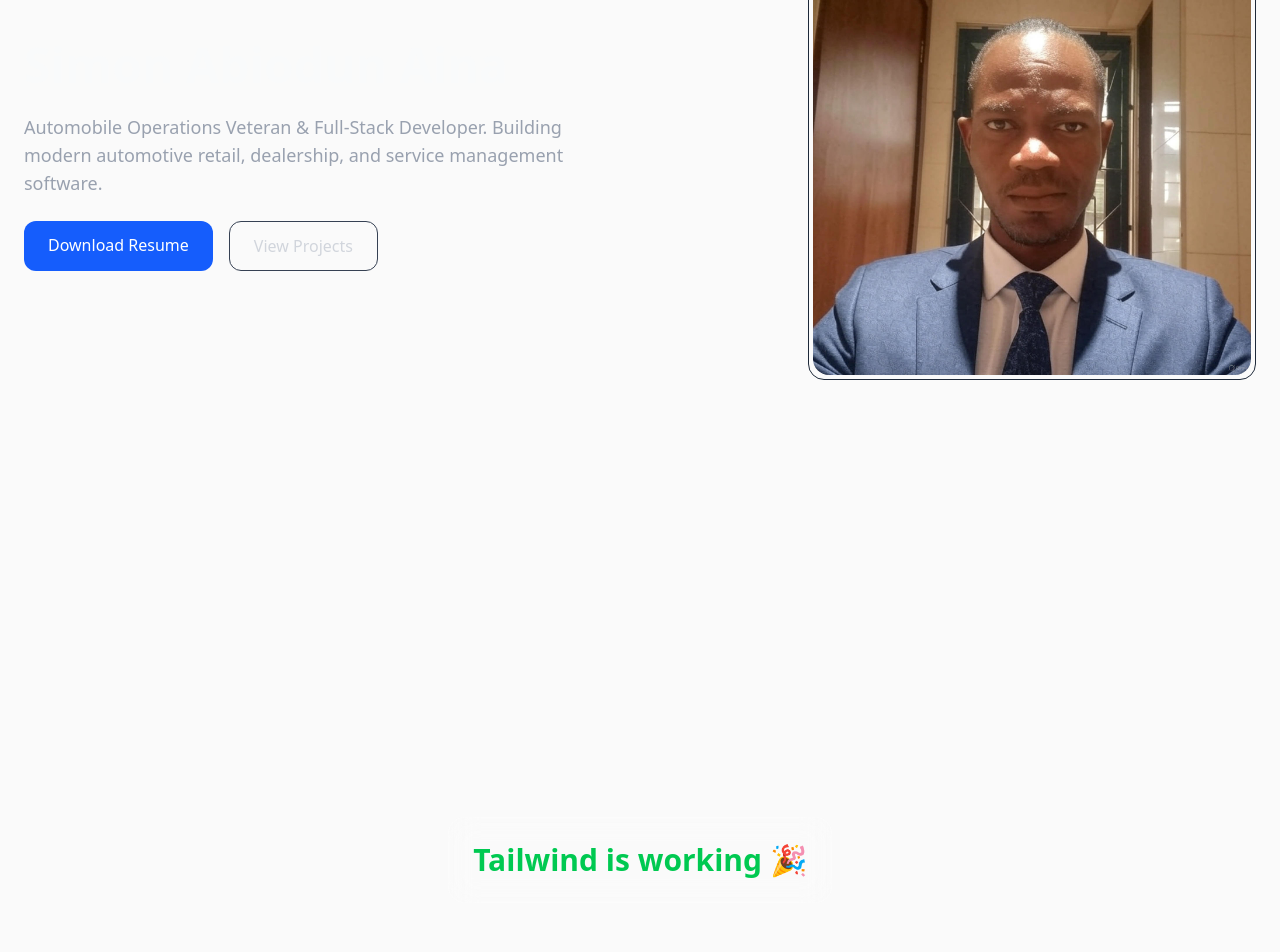
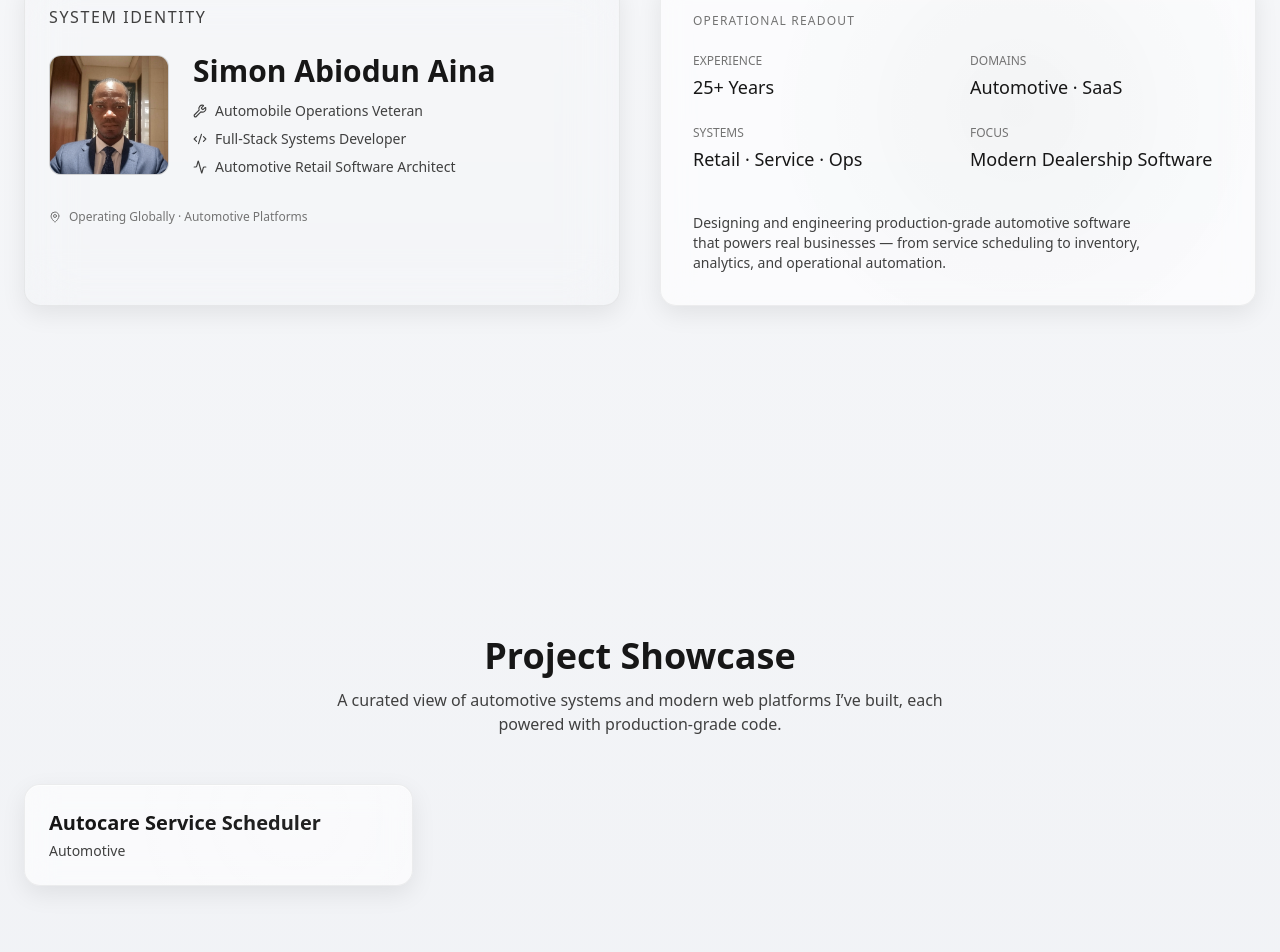
Before and after one commit to Ojfirst/simon-portfolio, a Next.js app: page / in a window 1280 px wide. Shown: the part 260-1212 px from the top of the page. Built offline with nearby package versions, Linux system fonts and the light colour scheme.

Commit message:
Fix toggle mismatch in UI

```diff
--- a/package.json
+++ b/package.json
@@ -11,6 +11,7 @@
   "dependencies": {
     "lucide-react": "^0.562.0",
     "next": "16.1.1",
+    "next-themes": "^0.4.6",
     "react": "19.2.3",
     "react-dom": "19.2.3"
   },
--- a/src/app/globals.css
+++ b/src/app/globals.css
@@ -15,16 +15,49 @@ html {
 }
 
 body {
-  @apply bg-neutral-50 text-neutral-900 dark:bg-neutral-950 dark:text-neutral-100 antialiased;
+  background: linear-gradient(180deg,
+      #f6f7f9 0%,
+      #eef0f4 100%);
 }
 
+.dark body {
+  background: #121212;
+}
+
+
 @layer components {
+
+  /* Light mode glass */
   .glass {
-    background: var(--glass-bg);
-    border: 1px solid var(--glass-border);
-    backdrop-filter: blur(14px);
-    -webkit-backdrop-filter: blur(14px);
+    background-color: rgba(255, 255, 255, 0.6);
+    backdrop-filter: blur(14px) saturate(140%);
+    -webkit-backdrop-filter: blur(14px) saturate(140%);
+    border: 1px solid rgba(0, 0, 0, 0.06);
+    box-shadow:
+      0 8px 24px rgba(0, 0, 0, 0.08),
+      inset 0 1px 0 rgba(255, 255, 255, 0.65);
   }
+
+  /* Dark mode glass */
+  .dark .glass {
+    background-color: rgba(20, 20, 20, 0.55);
+    backdrop-filter: blur(16px) saturate(120%);
+    border: 1px solid rgba(255, 255, 255, 0.12);
+    box-shadow:
+      0 14px 36px rgba(0, 0, 0, 0.6);
+  }
+
+  .glass h1,
+  .glass h2 {
+    color: #111827;
+  }
+
+  .dark .glass h1,
+  .dark .glass h2 {
+    color: #333;
+  }
+
+
 
   .glass-hover {
     transition: transform 0.3s ease, box-shadow 0.3s ease;
--- a/src/app/layout.tsx
+++ b/src/app/layout.tsx
@@ -1,5 +1,6 @@
 import "./globals.css"
 import type { Metadata } from "next"
+import { ThemeProvider } from "next-themes"
 import { seo } from "@/lib/seo"
 import { Header } from "@/components/layout/header"
 
@@ -53,8 +54,10 @@ export default function RootLayout({
   return (
     <html lang="en" suppressHydrationWarning>
       <body className="bg-gray-950 text-gray-100">
-        <Header />
-        <main className="pt-28">{children}</main>
+        <ThemeProvider attribute="class" defaultTheme='system' enableSystem={false}>
+          <Header />
+          <main className="pt-28">{children}</main>
+        </ThemeProvider>
       </body>
     </html>
   )
--- a/src/app/page.tsx
+++ b/src/app/page.tsx
@@ -1,10 +1,12 @@
-import Hero from '@/components/hero/hero'
+import { OperationsHero } from '@/components/hero/hero'
+import { ProjectsConsole } from '@/components/projects/projects-section'
 
 
 export default function Home() {
   return (
     <>
-      <Hero />
+      <OperationsHero />
+      <ProjectsConsole />
       <main className="min-h-screen flex items-center justify-center">
         <div className="glass glass-hover rounded-2xl p-6">
 
--- a/src/components/hero/hero.tsx
+++ b/src/components/hero/hero.tsx
@@ -1,57 +1,118 @@
 "use client"
 
 import Image from "next/image"
-import heroPhoto from "../../../public/images/simon-profile.jpg";
+import heroImage from "../../../public/images/simon-profile.jpg"
+import { Activity, Wrench, Code2, MapPin } from "lucide-react"
+import { useTheme } from "next-themes"
 
-const Hero = () => {
+const OperationsHero = () => {
+  const { theme } = useTheme()
 
+  const lightTextColor = theme === "light" ? "text-black" : "glass";
+  const lightSubTextColor = theme === "light" ? "text-[#555]" : "text-neutral-300";
 
   return (
-    <section
-      id="about"
-      className="relative flex flex-col-reverse lg:flex-row items-center justify-between gap-8 max-w-7xl mx-auto px-6 py-20"
-    >
-      {/* Left Content */}
-      <div className="flex-1 space-y-6">
-        <h1 className="text-4xl lg:text-5xl font-bold text-gray-50">
-          Simon Abiodun Aina
-        </h1>
-        <p className="text-lg text-gray-400 max-w-xl">
-          Automobile Operations Veteran & Full-Stack Developer. Building modern
-          automotive retail, dealership, and service management software.
-        </p>
+    <section className="relative min-h-[90vh] pt-32">
+      <div className="max-w-7xl mx-auto px-6 grid grid-cols-1 lg:grid-cols-2 gap-10">
 
-        <div className="flex gap-4">
-          <a
-            href="/SimonAina_Resume.pdf"
-            download
-            className="px-6 py-3 rounded-xl bg-blue-600 hover:bg-blue-700 transition text-white font-medium glass-hover"
-          >
-            Download Resume
-          </a>
+        {/* LEFT — IDENTITY CORE */}
+        <div className="glass rounded-2xl bg-white/5 backdrop-blur-xl  p-6 space-y-6">
 
-          <a
-            href="#projects"
-            className="px-6 py-3 rounded-xl border border-gray-700 text-gray-300 hover:text-white hover:bg-gray-800 transition font-medium glass-hover"
-          >
-            View Projects
-          </a>
+          <div className={`${lightTextColor}text-sm text-neutral-700 dark:text-neutral-300 tracking-widest`}>
+            SYSTEM IDENTITY
+          </div>
+
+          <div className="grid grid-cols-[120px_1fr] gap-6 items-center">
+            {/* Operator Image */}
+            <div className="relative rounded-xl border border-black/10 dark:border-white/10 bg-black/5 dark:bg-white/5 overflow-hidden">
+              <Image
+                src={heroImage}
+                alt="Simon Abiodun Aina – Automotive Operations and Software Systems Architect"
+                width={300}
+                height={360}
+                priority
+                className="object-cover grayscale-[15%]"
+              />
+              <div className="absolute inset-0 ring-1 ring-black/10 dark:ring-white/10 pointer-events-none" />
+            </div>
+
+            {/* Identity Text */}
+            <div className="space-y-3">
+              <h1 className="text-3xl font-semibold text-neutral-900 dark:text-white">
+                Simon Abiodun Aina
+              </h1>
+
+              <div className="space-y-2 text-sm text-neutral-700 dark:text-neutral-300">
+                <div className="flex items-center gap-2">
+                  <Wrench size={14} />
+                  Automobile Operations Veteran
+                </div>
+                <div className="flex items-center gap-2">
+                  <Code2 size={14} />
+                  Full-Stack Systems Developer
+                </div>
+                <div className="flex items-center gap-2">
+                  <Activity size={14} />
+                  Automotive Retail Software Architect
+                </div>
+              </div>
+            </div>
+          </div>
+
+          <div className="flex items-center gap-2 text-xs text-neutral-500 dark:text-neutral-400 pt-2">
+            <MapPin size={12} />
+            Operating Globally · Automotive Platforms
+          </div>
         </div>
-      </div>
 
-      {/* Right Image */}
-      <div className="flex-1 relative w-full max-w-sm lg:max-w-md">
-        <div className="rounded-2xl overflow-hidden border border-gray-800 glass p-1">
-          <Image
-            src={heroPhoto}
-            alt="Simon Abiodun Aina"
-            className="rounded-2xl"
-            priority
-          />
+        {/* RIGHT — OPERATIONAL READOUT */}
+        <div className="glass rounded-2xl p-8 relative overflow-hidden">
+
+          {/* subtle holographic layer */}
+          <div className="absolute inset-0 bg-[radial-gradient(circle_at_60%_40%,rgba(0,0,0,0.03),transparent_65%)] dark:bg-[radial-gradient(circle_at_60%_40%,rgba(255,255,255,0.05),transparent_65%)] pointer-events-none" />
+
+          <div className="relative space-y-6">
+            <div className="text-xs tracking-widest text-neutral-500 dark:text-neutral-400">
+              OPERATIONAL READOUT
+            </div>
+
+            <div className="grid grid-cols-2 gap-6">
+              <Readout label="Experience" value="25+ Years" />
+              <Readout label="Domains" value="Automotive · SaaS" />
+              <Readout label="Systems" value="Retail · Service · Ops" />
+              <Readout label="Focus" value="Modern Dealership Software" />
+            </div>
+
+            <p className="pt-4 text-sm text-neutral-700 dark:text-neutral-300 max-w-md">
+              Designing and engineering production-grade automotive software
+              that powers real businesses — from service scheduling to inventory,
+              analytics, and operational automation.
+            </p>
+          </div>
         </div>
+
       </div>
     </section>
   )
 }
 
-export default Hero;
+function Readout({
+  label,
+  value,
+}: {
+  label: string
+  value: string
+}) {
+  return (
+    <div className="space-y-1">
+      <div className="text-xs text-neutral-500 dark:text-neutral-400 uppercase">
+        {label}
+      </div>
+      <div className="text-lg font-medium text-neutral-900 dark:text-white">
+        {value}
+      </div>
+    </div>
+  )
+}
+
+export { OperationsHero }
--- a/src/components/projects/project.data.ts
+++ b/src/components/projects/project.data.ts
@@ -0,0 +1,29 @@
+// src/components/projects/projects.data.ts
+export type Project = {
+	id: string;
+	name: string;
+	category: 'Automotive' | 'Platform' | 'System';
+	summary: string;
+	highlights: string[];
+	stack: string[];
+	liveUrl?: string;
+	githubUrl?: string;
+};
+
+export const projects: Project[] = [
+	{
+		id: 'autocare',
+		name: 'Autocare Service Scheduler',
+		category: 'Automotive',
+		summary:
+			'Enterprise-grade service scheduling and operations platform for automotive dealerships.',
+		highlights: [
+			'Role-based access control',
+			'Automated service approvals',
+			'Real-time appointment orchestration',
+		],
+		stack: ['Next.js', 'Prisma', 'PostgreSQL', 'Tailwind'],
+		liveUrl: '#',
+		githubUrl: '#',
+	},
+];
--- a/src/components/projects/projects-section.tsx
+++ b/src/components/projects/projects-section.tsx
@@ -0,0 +1,121 @@
+"use client"
+
+import { useState } from "react"
+import { projects, Project } from "@/components/projects/project.data"
+import { ExternalLink, Github, X } from "lucide-react"
+
+export function ProjectsConsole() {
+  const [selected, setSelected] = useState<Project | null>(null)
+
+  return (
+    <section
+      id="projects"
+      className="max-w-7xl mx-auto px-6 py-16 space-y-12"
+    >
+      {/* Section Header */}
+      <header className="text-center space-y-3">
+        <h2 className="text-4xl font-bold text-neutral-900 dark:text-white">
+          Project Showcase
+        </h2>
+        <p className="text-neutral-700 dark:text-neutral-300 max-w-2xl mx-auto">
+          A curated view of automotive systems and modern web platforms I’ve built, each powered with production-grade code.
+        </p>
+      </header>
+
+      {/* Projects Grid */}
+      <div className="grid grid-cols-1 md:grid-cols-2 lg:grid-cols-3 gap-8">
+        {projects.map((project) => (
+          <button
+            key={project.id}
+            onClick={() => setSelected(project)}
+            className="relative glass rounded-2xl p-6 text-left transition transform hover:scale-[1.03] hover:shadow-lg focus:outline-none"
+          >
+            {/* Project Name */}
+            <h3 className="text-xl font-semibold text-neutral-900 dark:text-white">
+              {project.name}
+            </h3>
+
+            {/* Category */}
+            <p className="text-sm text-neutral-700 dark:text-neutral-300 mt-1">
+              {project.category}
+            </p>
+
+            {/* Subtle holographic accent */}
+            <div className="absolute inset-0 pointer-events-none bg-[radial-gradient(circle_at_70%_30%,rgba(255,255,255,0.05),transparent_60%)] rounded-2xl" />
+          </button>
+        ))}
+      </div>
+
+      {/* Project Modal */}
+      {selected && (
+        <div className="fixed inset-0 z-50 flex items-center justify-center p-6 bg-black/60">
+          <div className="relative glass max-w-3xl w-full rounded-2xl p-8 overflow-y-auto max-h-[90vh]">
+            {/* Close Button */}
+            <button
+              onClick={() => setSelected(null)}
+              className="absolute top-4 right-4 p-2 text-neutral-500 hover:text-white"
+            >
+              <X size={20} />
+            </button>
+
+            {/* Project Details */}
+            <h3 className="text-2xl font-bold text-neutral-900 dark:text-white mb-4">
+              {selected.name}
+            </h3>
+            <p className="text-neutral-700 dark:text-neutral-300 mb-4">
+              {selected.summary}
+            </p>
+
+            {/* Highlights */}
+            <ul className="mb-4 space-y-2">
+              {selected.highlights.map((item) => (
+                <li
+                  key={item}
+                  className="text-neutral-800 dark:text-neutral-200 text-sm before:content-['▸'] before:mr-2 before:text-neutral-500"
+                >
+                  {item}
+                </li>
+              ))}
+            </ul>
+
+            {/* Tech Stack */}
+            <div className="flex flex-wrap gap-2 mb-6">
+              {selected.stack.map((tech) => (
+                <span
+                  key={tech}
+                  className="text-xs px-3 py-1 rounded-full border border-neutral-700 text-neutral-800 dark:text-neutral-200"
+                >
+                  {tech}
+                </span>
+              ))}
+            </div>
+
+            {/* Links */}
+            <div className="flex gap-4">
+              {selected.liveUrl && (
+                <a
+                  href={selected.liveUrl}
+                  target="_blank"
+                  className="flex items-center gap-2 px-5 py-3 rounded-xl bg-neutral-900 dark:bg-neutral-800 border border-neutral-700 hover:bg-neutral-800 dark:hover:bg-neutral-700 transition text-white"
+                >
+                  <ExternalLink size={18} />
+                  Live Demo
+                </a>
+              )}
+              {selected.githubUrl && (
+                <a
+                  href={selected.githubUrl}
+                  target="_blank"
+                  className="flex items-center gap-2 px-5 py-3 rounded-xl border border-neutral-700 hover:bg-neutral-100 dark:hover:bg-neutral-900 transition text-neutral-900 dark:text-white"
+                >
+                  <Github size={18} />
+                  Source Code
+                </a>
+              )}
+            </div>
+          </div>
+        </div>
+      )}
+    </section>
+  )
+}
--- a/src/components/ui/theme-toggle.tsx
+++ b/src/components/ui/theme-toggle.tsx
@@ -1,25 +1,26 @@
 "use client"
 
-import { useEffect, useState } from "react"
-import { useTheme } from "@/hooks/use-theme"
+import { useTheme } from "next-themes"
+import { Sun, Moon } from "lucide-react"
 
 export function ThemeToggle() {
-  const { theme, toggleTheme } = useTheme()
-  const [mounted, setMounted] = useState(false)
+  const { theme, resolvedTheme, setTheme } = useTheme()
 
-  useEffect(() => {
-    const id = setTimeout(() => setMounted(true), 0)
-    return () => clearTimeout(id)
-  }, [])
+  // resolvedTheme ensures correct theme even when system preference is used
+  const currentTheme: "light" | "dark" = resolvedTheme === "dark" ? "dark" : "light"
+
+  const toggleTheme = () => {
+    setTheme(currentTheme === "dark" ? "light" : "dark")
+  }
 
   return (
     <button
+      type="button"
       onClick={toggleTheme}
+      className="p-2 rounded-full hover:bg-gray-200 dark:hover:bg-gray-800 transition"
       aria-label="Toggle theme"
-      className="rounded-full px-4 py-2 text-sm border border-neutral-300 dark:border-neutral-700 backdrop-blur-md bg-white/60 dark:bg-black/40 hover:scale-105 transition"
     >
-      {/* Show server-default text until mounted to avoid hydration mismatch */}
-      {mounted ? (theme === "dark" ? "🌙 Dark" : "☀️ Light") : "☀️ Light"}
+      {currentTheme === "dark" ? <Sun size={18} /> : <Moon size={18} />}
     </button>
   )
 }
--- a/src/hooks/use-theme.ts
+++ /dev/null
@@ -1,29 +0,0 @@
-'use client';
-
-import { useEffect, useState } from 'react';
-
-type Theme = 'light' | 'dark';
-
-export function useTheme() {
-	const [theme, setTheme] = useState<Theme>(() => {
-		if (typeof window === 'undefined') return 'light';
-		const stored = localStorage.getItem('theme');
-		if (stored === 'dark' || stored === 'light') return stored;
-		return window.matchMedia('(prefers-color-scheme: dark)').matches
-			? 'dark'
-			: 'light';
-	});
-
-	useEffect(() => {
-		// keep DOM and localStorage in sync whenever `theme` changes
-		localStorage.setItem('theme', theme);
-		document.documentElement.classList.toggle('dark', theme === 'dark');
-	}, [theme]);
-
-	const toggleTheme = () => {
-		const next = theme === 'dark' ? 'light' : 'dark';
-		setTheme(next);
-	};
-
-	return { theme, toggleTheme };
-}
```
Also changed, not shown: src/hooks/use-theme.tsx (added, +9 -0 lines), src/components/projects/project-card.tsx (deleted), src/components/projects/project-modal.tsx (deleted), 1 other file (tests, documents, lock files or other folders).
